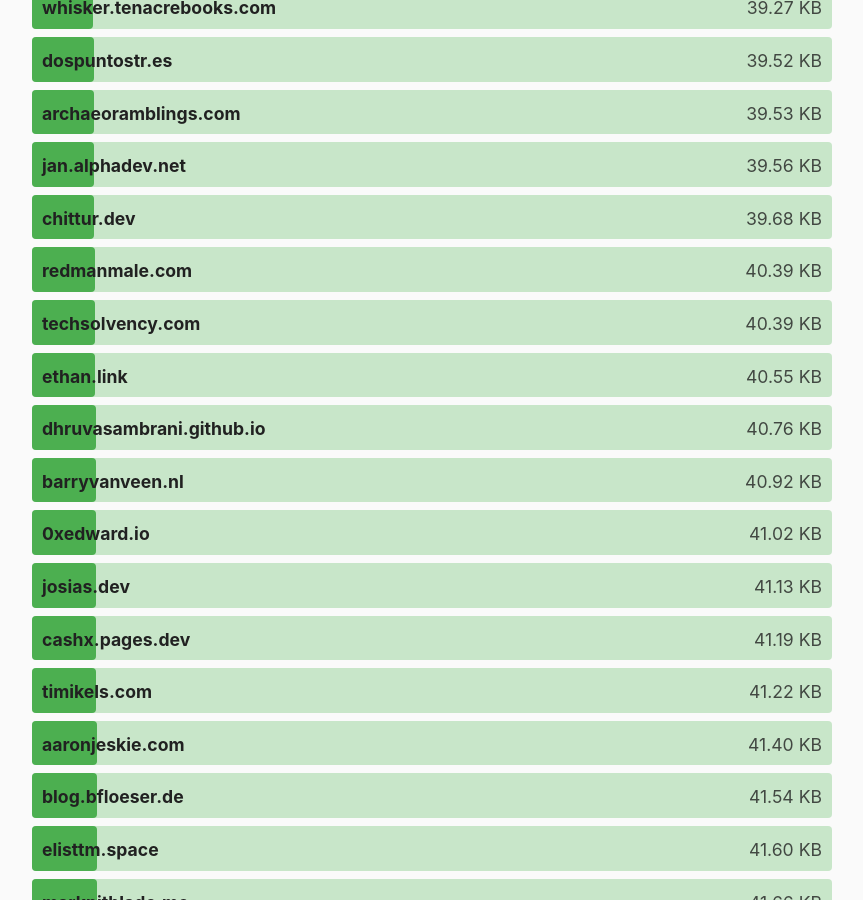
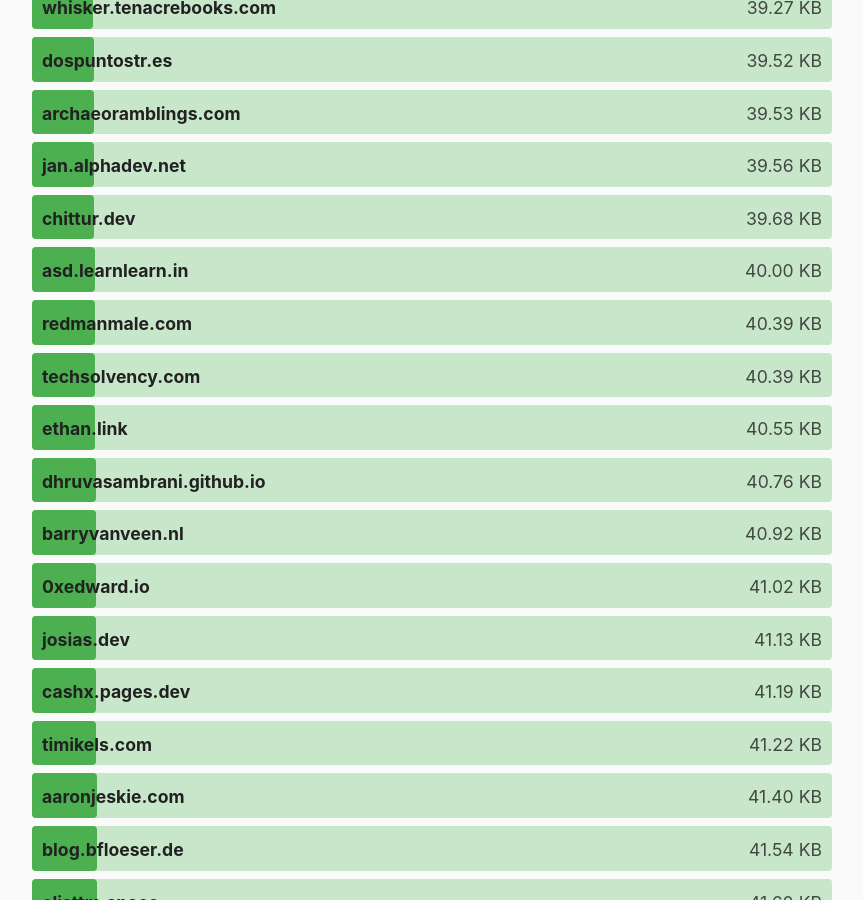
Before and after one commit to kevquirk/512kb.club, a Jekyll site: the page built from index.md, in a window 1280 px wide and 900 px high, scrolled down 13209 px. Shown: the whole window, without its empty margins (208-1071 px from the left). Built offline with Jekyll 4.4.1, drawn with Linux system fonts in a browser that asks for light colours.

Commit message:
add asd.learnlearn.in

```diff
--- a/_data/sites.yml
+++ b/_data/sites.yml
@@ -283,6 +283,11 @@
   size: 211.15
   last_checked: 2025-08-30
 
+- domain: asd.learnlearn.in
+  url: https://asd.learnlearn.in/
+  size: 40
+  last_checked: 2025-11-08
+
 - domain: ashishpanigrahi.com
   url: https://ashishpanigrahi.com
   size: 195.96
```
